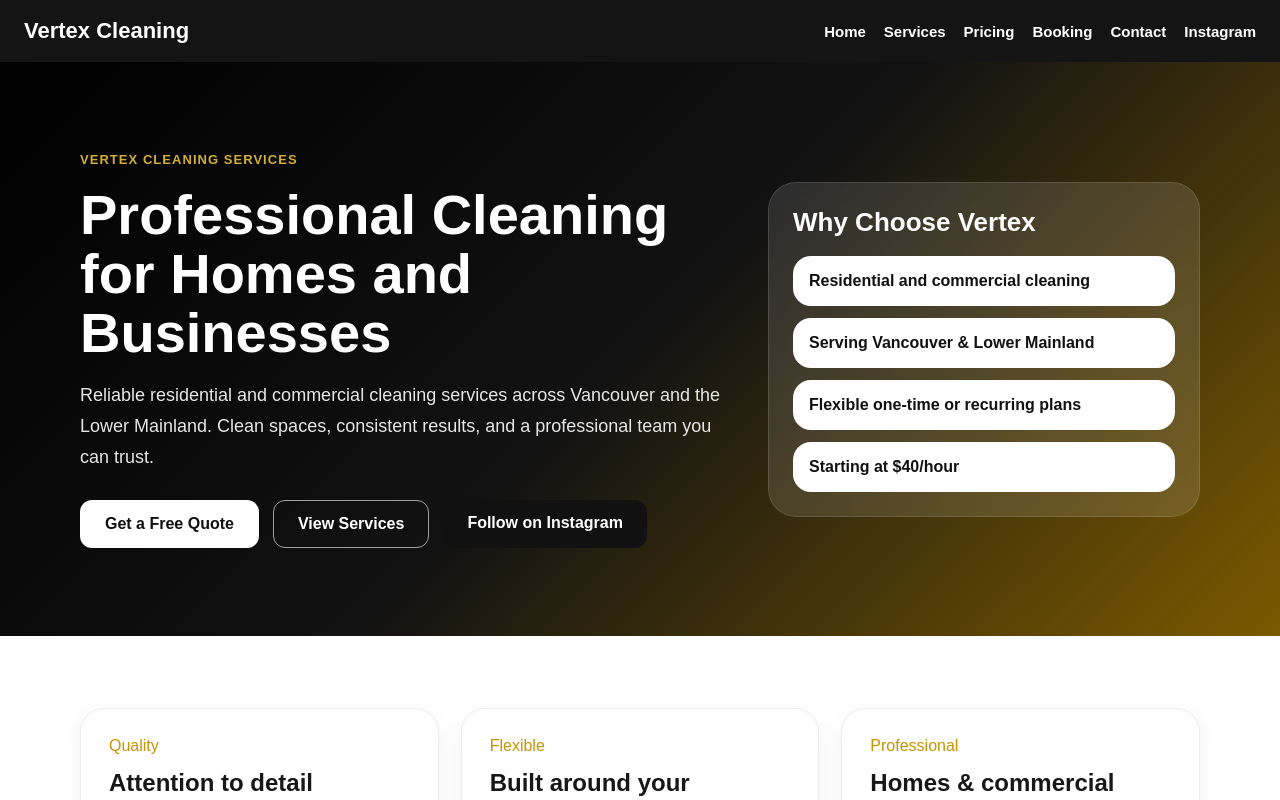
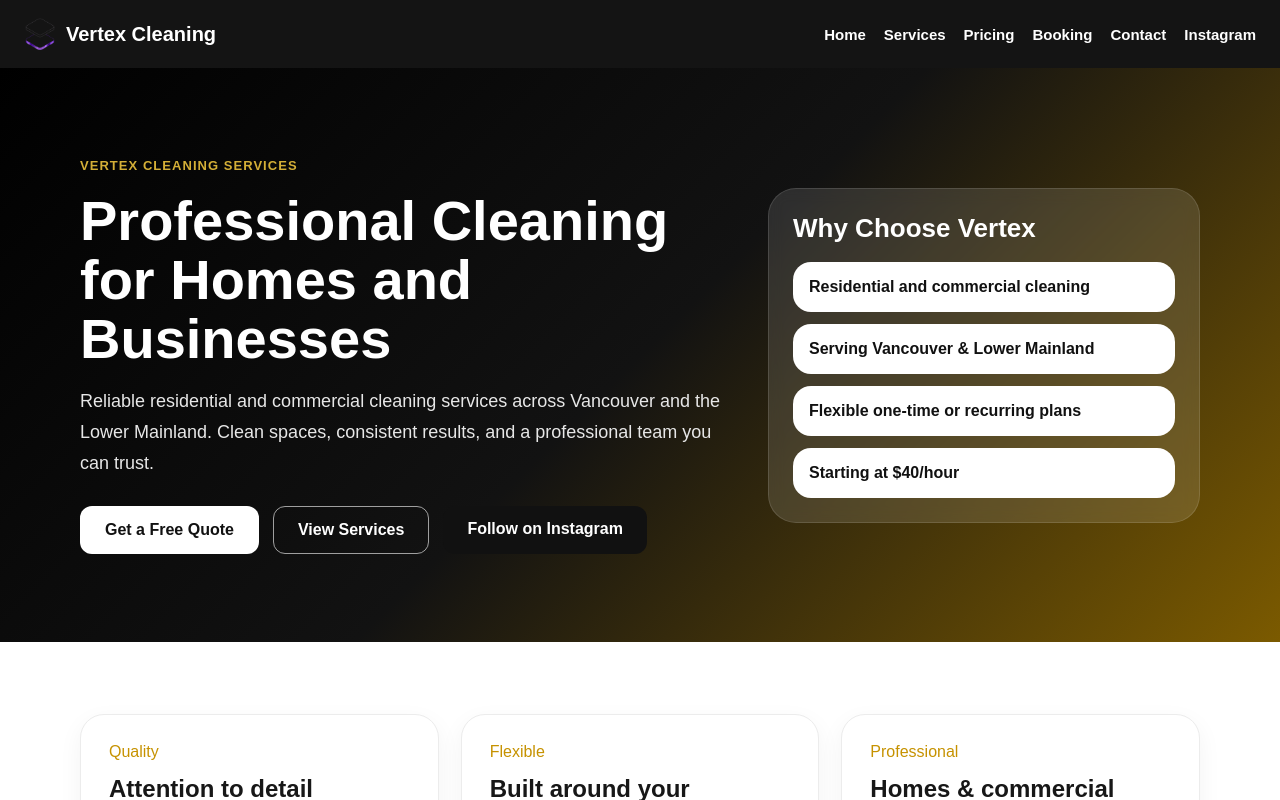
Before and after one commit to Vertexcleaning/vertex-cleaning-site, a React (Vite) app: page / in a window 1280 px wide. Shown: the top 800 px of the page. Built offline with nearby package versions, Linux system fonts and the light colour scheme.

Commit message:
Add logo to navbar

```diff
--- a/src/App.jsx
+++ b/src/App.jsx
@@ -1,3 +1,5 @@
+import logo from "./assets/hero.png";
+
 export default function App() {
   const instagram = "https://www.instagram.com/vertexcleaning.ca";
   const website = "https://vertexcleanbc.com";
@@ -20,7 +22,10 @@ export default function App() {
   return (
     <div>
       <nav className="nav">
-        <div className="nav-brand">Vertex Cleaning</div>
+        <div className="nav-brand">
+  <img src={logo} alt="Vertex Cleaning Logo" className="logo" />
+  <span>Vertex Cleaning</span>
+</div>
         <div className="nav-links">
           <a href="#home">Home</a>
           <a href="#services">Services</a>
--- a/src/index.css
+++ b/src/index.css
@@ -498,3 +498,17 @@ a {
   color: inherit;
   text-decoration: none;
 }
+.nav-brand {
+  display: flex;
+  align-items: center;
+  gap: 10px;
+  font-size: 20px;
+  font-weight: 700;
+  color: white;
+}
+
+.logo {
+  height: 32px;
+  width: 32px;
+  object-fit: contain;
+}
```
